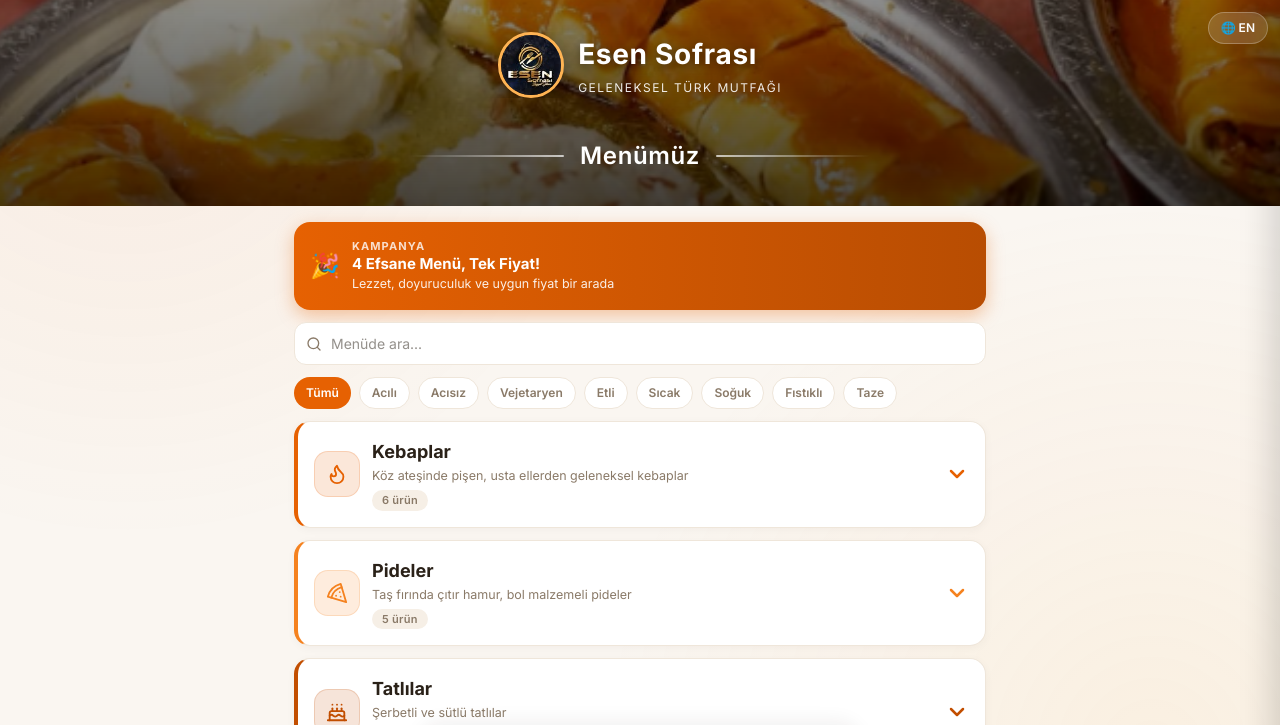
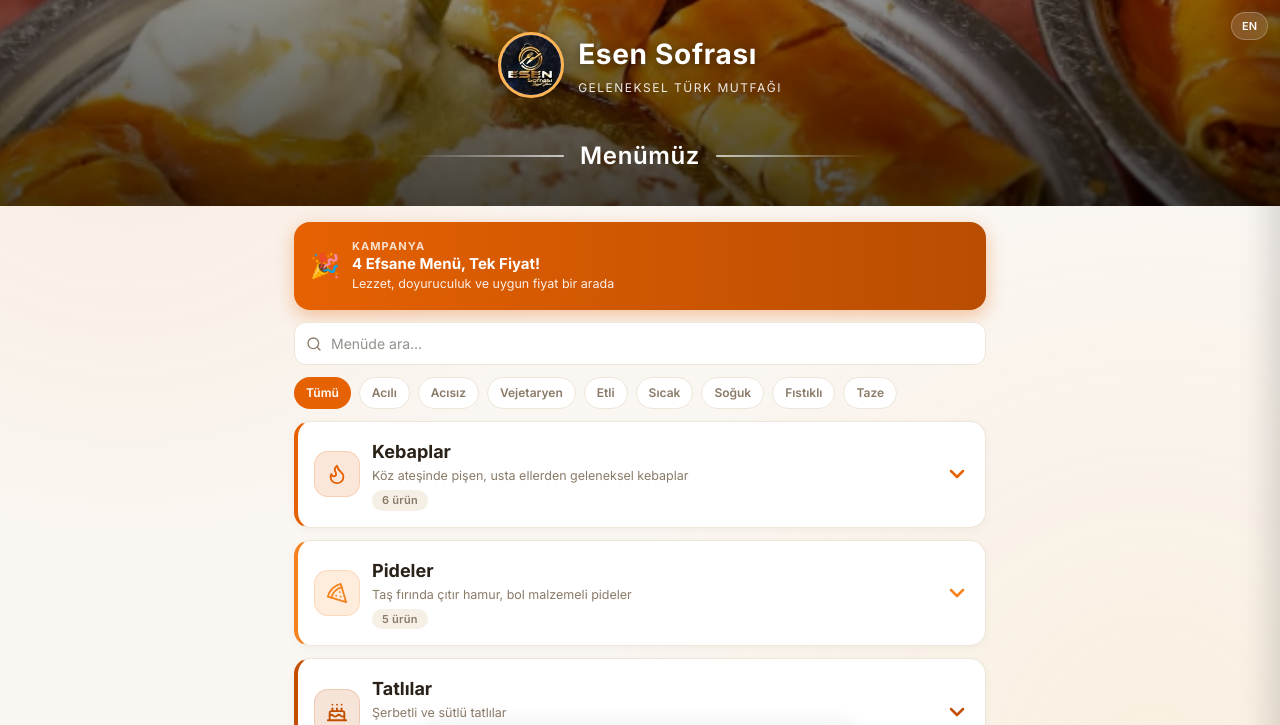
Before and after one commit to metinilhan1-stack/esensofrasi, a website: page index.html in a window 1280 px wide. Shown: the top 725 px of the page. Drawn offline with Linux system fonts and the light colour scheme.

Commit message:
Dil butonu küçültüldü, ikon kaldırıldı

```diff
--- a/app.js
+++ b/app.js
@@ -526,7 +526,7 @@
     document.querySelectorAll("[data-i18n-ph]").forEach((el) => {
       el.placeholder = t(el.dataset.i18nPh);
     });
-    if (langToggle) langToggle.textContent = LANG === "tr" ? "🌐 EN" : "🌐 TR";
+    if (langToggle) langToggle.textContent = LANG === "tr" ? "EN" : "TR";
     if (installBtn) installBtn.textContent = "📲 " + t("install");
     renderCampaign();
     renderFilterChips();
--- a/index.html
+++ b/index.html
@@ -62,7 +62,7 @@
 <body class="font-sans text-ink antialiased overflow-x-clip">
 
   <header id="siteHeader" class="site-header relative isolate overflow-hidden text-white">
-    <button id="langToggle" class="absolute right-3 top-3 z-20 flex h-8 items-center gap-1 rounded-full border border-white/25 bg-white/15 px-3 text-[12px] font-semibold text-white backdrop-blur transition-colors hover:bg-white/25" aria-label="Dili değiştir">🌐 EN</button>
+    <button id="langToggle" class="absolute right-3 top-3 z-20 flex h-7 items-center rounded-full border border-white/25 bg-white/15 px-2.5 text-[11px] font-semibold text-white backdrop-blur transition-colors hover:bg-white/25" aria-label="Dili değiştir">EN</button>
     <button id="installBtn" style="display:none" class="absolute left-3 top-3 z-20 flex h-8 items-center gap-1 rounded-full border border-white/25 bg-white/15 px-3 text-[12px] font-semibold text-white backdrop-blur transition-colors hover:bg-white/25">📲 Uygulamayı Yükle</button>
     <img class="hero-bg absolute inset-0 -z-20 h-full w-full scale-[1.05] object-cover animate-hero-zoom" src="images/banner.png" alt="" aria-hidden="true" />
     <div class="hero-overlay absolute inset-0 -z-10"></div>
```
